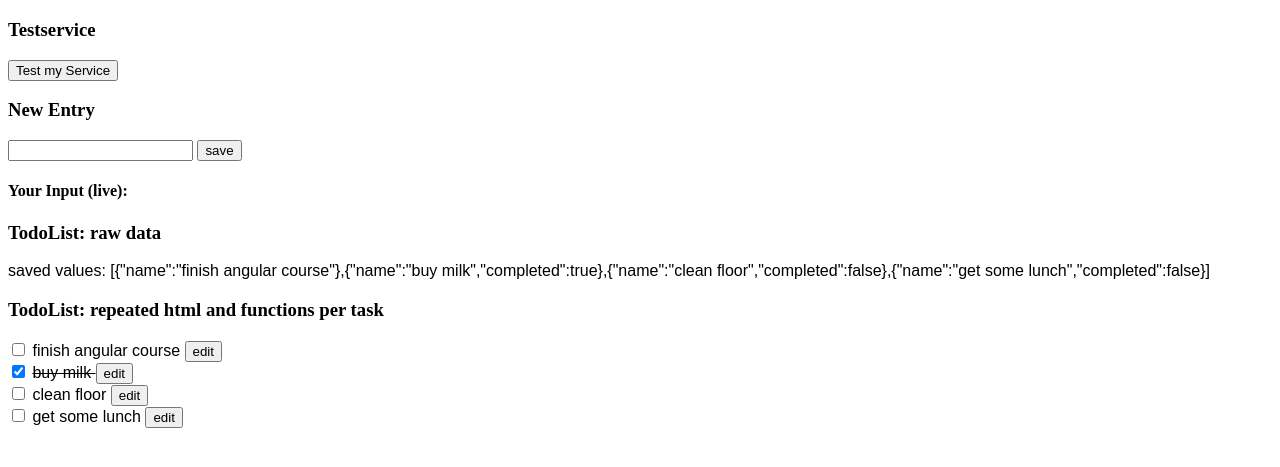
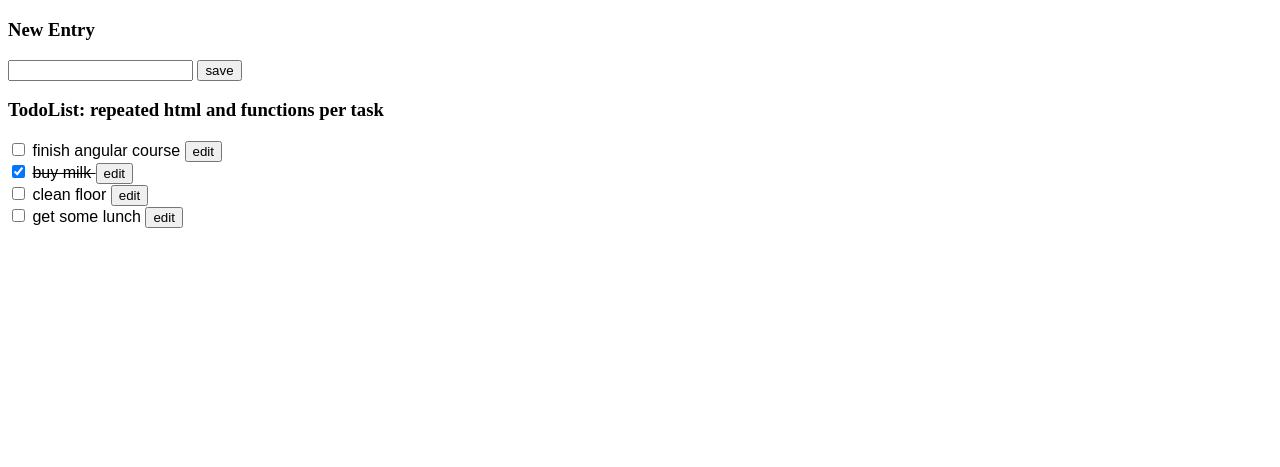
Before and after one commit to jonasbuechel/angular-todolist, a plain HTML site: page index.html in a window 1280 px wide. Shown: the part 61-528 px from the top of the page. Drawn offline with nearby package versions, Linux system fonts and the light colour scheme.

Commit message:
removed not used content

```diff
--- a/index.html
+++ b/index.html
@@ -9,19 +9,11 @@
     <h1>My Todolist</h1>
 
     <div class="list" ng-controller="todoCtrl">
-        <h3>Testservice</h3>
-        <button ng-click="helloConsole()">Test my Service</button>
+
         <h3>New Entry</h3>
         <input ng-model="newTask.name" type="text" class="editing-label" />
         <button ng-click="addNewTask(newTask)" class="save">save</button>
-        <h4>Your Input (live): {{newTask.name}}</h4>
 
-        <div>
-            <h3>TodoList: raw data</h3>
-            <todo-list></todo-list>
-        </div>
-
-        <div>
             <h3>TodoList: repeated html and functions per task</h3>
             <ul ng-repeat="task in todolist">
                 <li
@@ -58,7 +50,6 @@
                     </button>
                 </li>
             </ul>
-        </div>
     </div>
 
     <script src="https://ajax.googleapis.com/ajax/libs/angularjs/1.5.2/angular.min.js" type="text/javascript"></script>
--- a/scripts/todolist.js
+++ b/scripts/todolist.js
@@ -54,9 +54,6 @@ angularPlaygroundApp.directive('todoList', function() {
 
 /* Service to get Mockdata */
 angularPlaygroundApp.service('dataService', function($http) {
-    this.helloConsole = function() {
-        console.log('This is the hello console service!');
-    };
 
     this.getTodos = function(callback) {
         console.log('dataService: getTodos');
```
